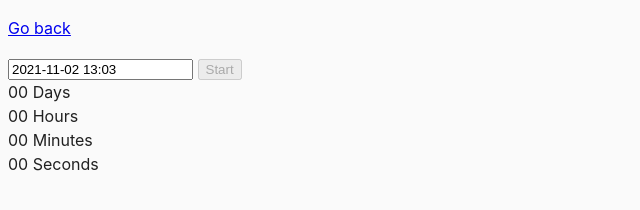
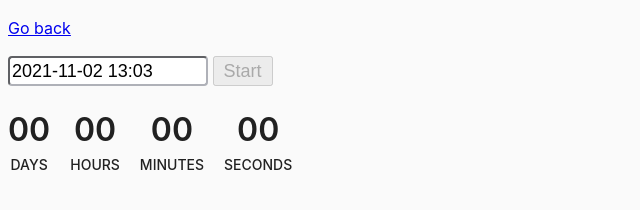
Before and after one commit to Huk2021/goit-js-hw-09, a website built with Parcel: page src/02-timer.html in a window 1280 px wide. Shown: the whole page, without its empty margins (0-640 px from the left). Built offline with nearby package versions, Linux system fonts and the light colour scheme.

Commit message:
Добавляет оформление элементов интерфейса Задание 2

```diff
--- a/src/02-timer.html
+++ b/src/02-timer.html
@@ -9,8 +9,8 @@
   <body>
     <p><a href="index.html">Go back</a></p>
 
-    <input type="text" id="datetime-picker" />
-    <button type="button" data-start>Start</button>
+    <input class = "input" type="text" id="datetime-picker" />
+    <button class = "button" type="button" data-start>Start</button>
 
     <div class="timer">
       <div class="field">
--- a/src/css/common.css
+++ b/src/css/common.css
@@ -3,8 +3,8 @@
 }
 
 body {
-  font-family: -apple-system, BlinkMacSystemFont, 'Segoe UI', Roboto,
-    Oxygen-Sans, Ubuntu, Cantarell, 'Helvetica Neue', sans-serif;
+  font-family: -apple-system, BlinkMacSystemFont, 'Segoe UI', Roboto, Oxygen-Sans, Ubuntu, Cantarell,
+    'Helvetica Neue', sans-serif;
   -webkit-font-smoothing: antialiased;
   -moz-osx-font-smoothing: grayscale;
   background-color: #fafafa;
@@ -16,3 +16,41 @@ img {
   display: block;
   max-width: 100%;
 }
+
+.timer {
+  margin-top: 20px;
+  display: flex;
+  flex-wrap: wrap;
+}
+.field {
+  display: flex;
+  flex-direction: column;
+  margin-right: 20px;
+  align-items: center;
+}
+
+.value {
+  font-weight: 600;
+  font-size: 32px;
+}
+
+.label {
+  font-weight: 500;
+  font-size: 14px;
+  text-transform: uppercase;
+}
+
+.input {
+  width: 200px;
+  height: 30px;
+  border-color: #afb1b8;
+  border-radius: 4px;
+  font-size: 18px;
+}
+
+.button {
+  height: 30px;
+  width: 60px;
+  text-align: center;
+  font-size: 18px;
+}
```
